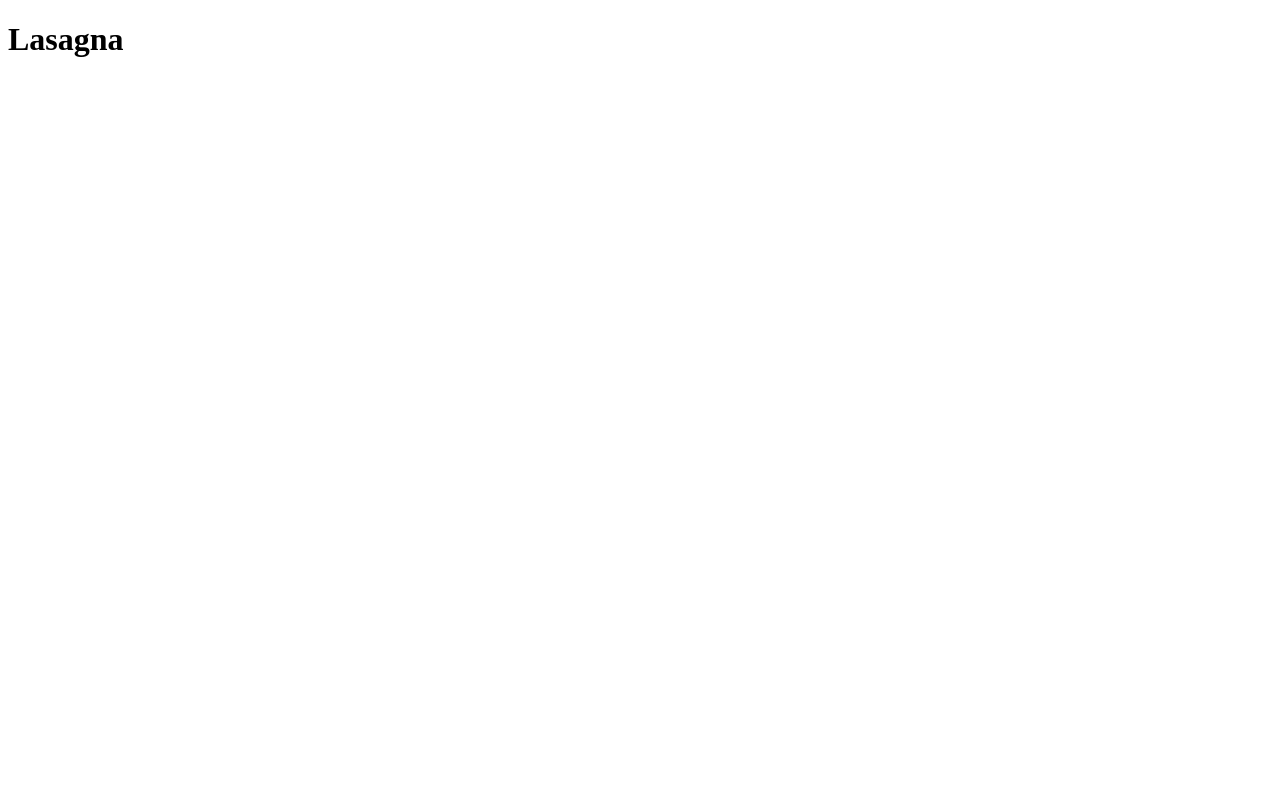
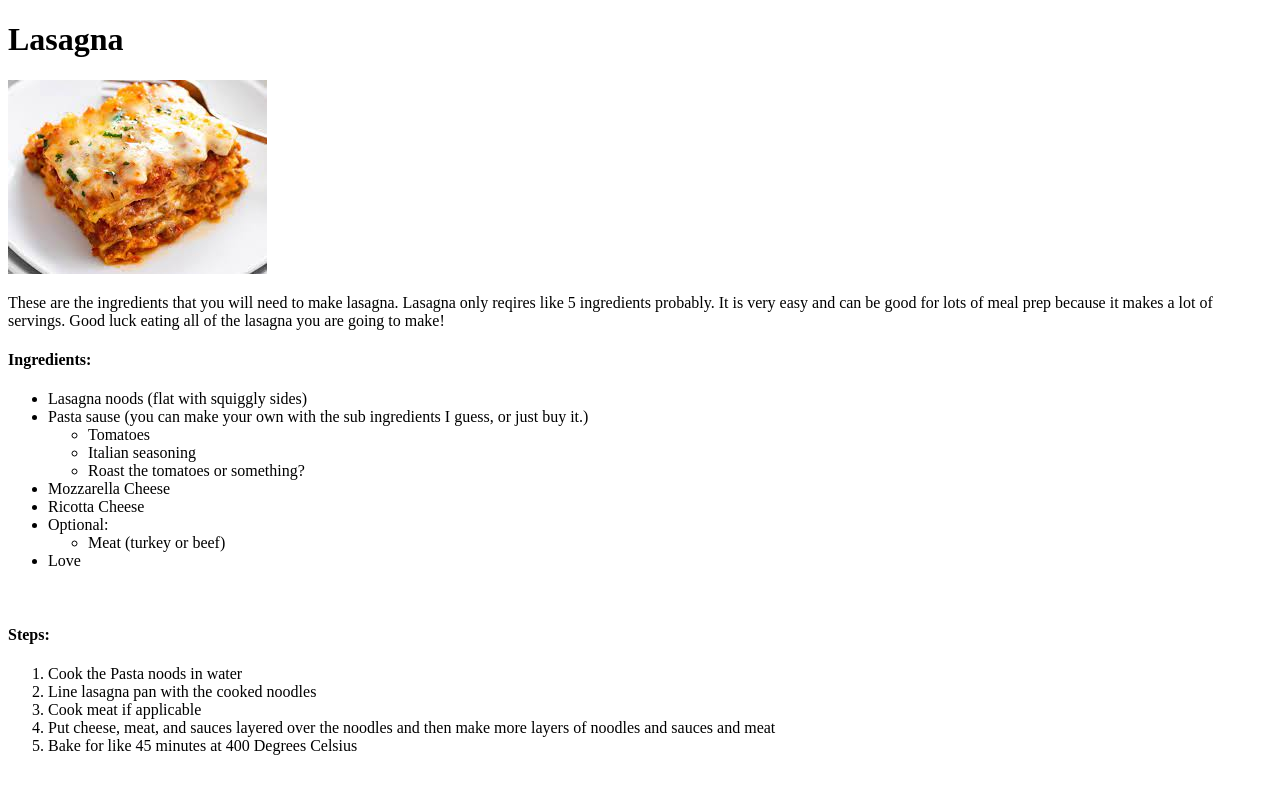
Before and after one commit to bwkrayb/symmetrical-fiesta, a plain HTML site: page recipes/lasagna.html in a window 1280 px wide. Drawn offline with Linux system fonts and the light colour scheme.

Commit message:
Add lasagna ingredients and steps to lasagna.html
Added all of the necessary steps for creating lasagna and the
ingredients list to lasagna.html. Also created an images
directory and placed lasagna.jpg in it. Linked image to html

```diff
--- a/recipes/lasagna.html
+++ b/recipes/lasagna.html
@@ -6,5 +6,33 @@
 </head>
 <body>
 	<h1>Lasagna</h1>
+	<img src="../images/lasagna.jpg" alt="lasagna">
+	<p>These are the ingredients that you will need to make lasagna. Lasagna only reqires like 5 ingredients probably. It is very easy and can be good for lots of meal prep because it makes a lot of servings. Good luck eating all of the lasagna you are going to make!</p>
+	<h4>Ingredients:</h4>
+	<ul>
+		<li>Lasagna noods (flat with squiggly sides)</li>
+		<li>Pasta sause (you can make your own with the sub ingredients I guess, or just buy it.)</li>
+			<ul>
+				<li>Tomatoes</li>
+				<li>Italian seasoning</li>
+				<li>Roast the tomatoes or something?</li>
+			</ul>
+		<li>Mozzarella Cheese</li>
+		<li>Ricotta Cheese</li>
+		<li>Optional:</li>
+			<ul>
+				<li>Meat (turkey or beef)</li>
+			</ul>
+		<li>Love</li>
+	</ul>
+	<br>
+	<h4>Steps:</h4>
+	<ol>
+		<li>Cook the Pasta noods in water</li>
+		<li>Line lasagna pan with the cooked noodles</li>
+		<li>Cook meat if applicable</li>
+		<li>Put cheese, meat, and sauces layered over the noodles and then make more layers of noodles and sauces and meat</li>
+		<li>Bake for like 45 minutes at 400 Degrees Celsius</li>
+	</ol>
 </body>
 </html>
```
Also changed, not shown: images/lasagna.jpg (added).
